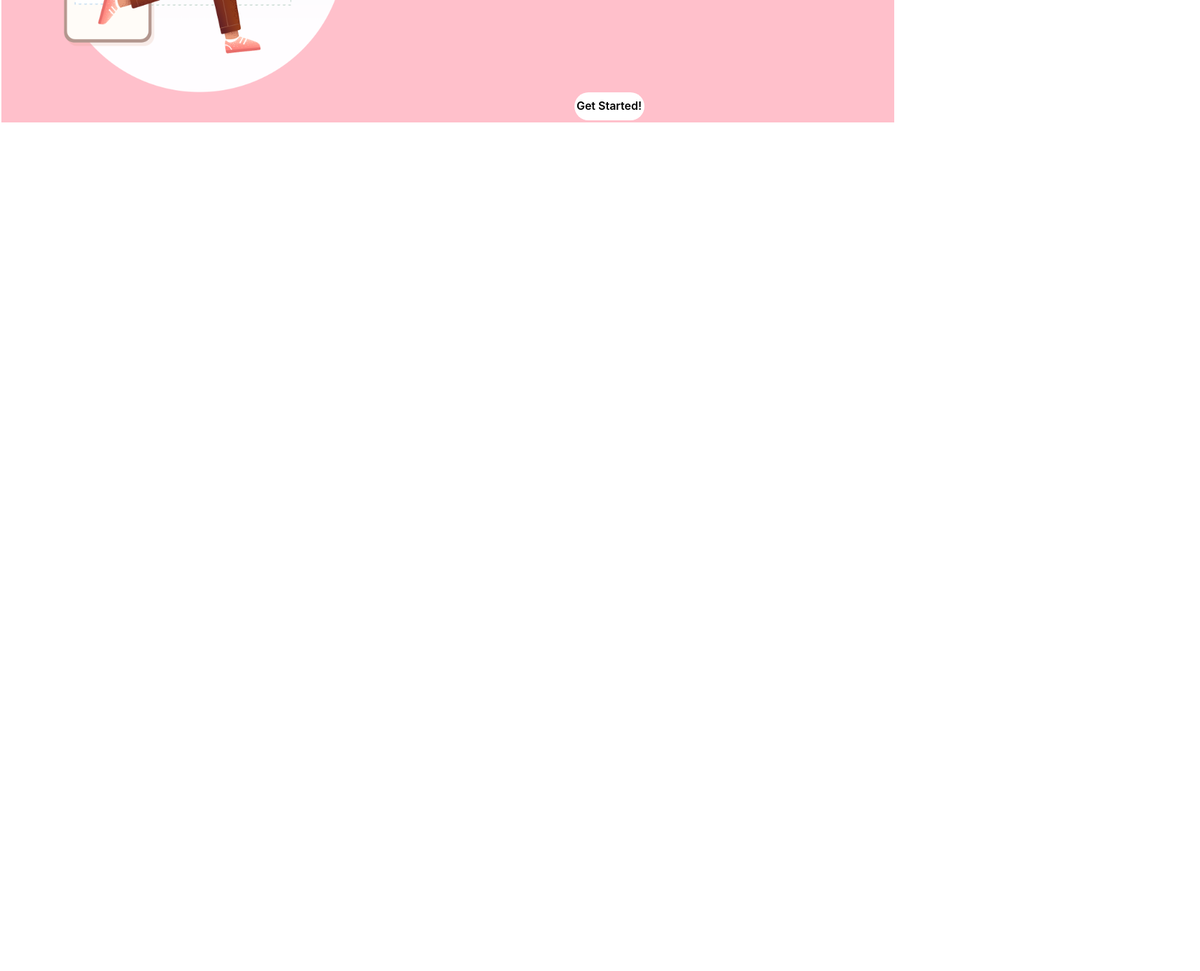
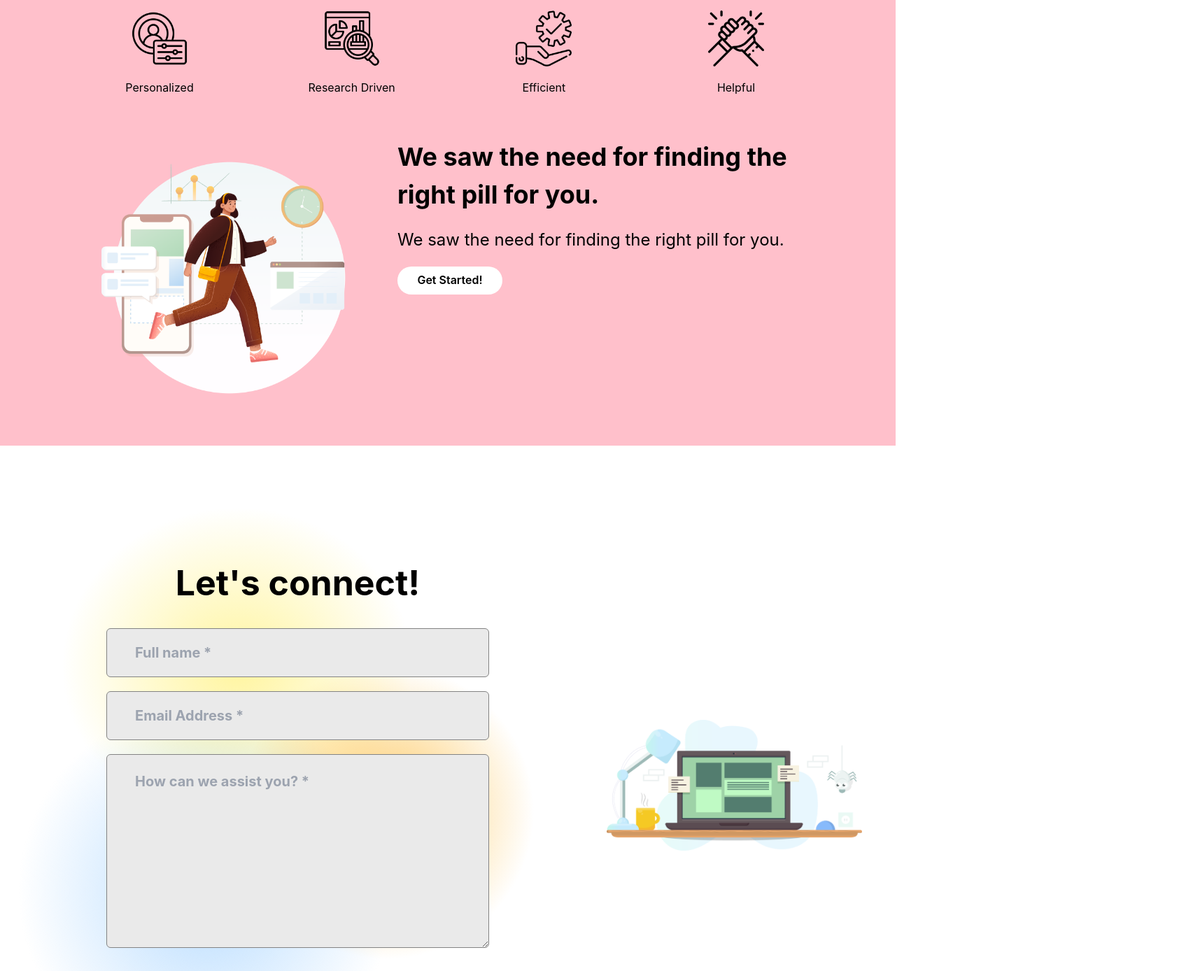
Before and after one commit to josegonz115/depdu, a React (Vite) app in the folder frontend/: page / in a window 1280 px wide. Shown: the part 1360-2748 px from the top of the page at 70% size, 1715 px wide, since content can reach past the window. Before the commit the page ends 1535 px from the top, so only its background shows below. Built offline with nearby package versions, Linux system fonts and the light colour scheme.

Commit message:
contact form

```diff
--- a/frontend/src/components/Benefits.tsx
+++ b/frontend/src/components/Benefits.tsx
@@ -8,41 +8,36 @@ import sapiens from '../images/sapiens.png';
 
 function Benefits() {
   return (
-    <Flex justifyContent="center" alignItems="center" backgroundColor="pink">
-      <Box textAlign="start">
-        <Text fontSize="50px" mb="20px" fontWeight='bold' color='black' pl='70px'>Discover the benefits</Text>
+    <Flex justifyContent="center" alignItems="center" backgroundColor="pink" width="100vw" py="40px">
+      <Box textAlign="start" width="80%">
+        <Text fontSize="50px" mb="40px" fontWeight="bold" color="black" textAlign="center">
+          Discover the benefits
+        </Text>
 
-        <HStack spacing="40px" justifyContent="center" mb="20px">
-            <Box textAlign="center" width='289px' height='100px'>
-                <Image src={personalization} width="100px" height="100px" mb="10px"/>
-                <Text color='black'>Personalized</Text>
-            </Box>
-            <Box textAlign="center" width='289px' height='100px'>
-                <Image src={research} width="100px" height="100px" mb="10px"/>
-                <Text color='black'>Research Driven</Text>
-            </Box>
-            <Box textAlign="center" width='289px' height='100px'>
-                <Image src={efficiency} width="100px" height="100px" mb="10px"/>
-                <Text color='black'>Efficient</Text>
-            </Box>
-            <Box textAlign="center" width='289px' height='100px'>
-                <Image src={help} width="100px" height="100px" mb="10px"/>
-                <Text color='black'>Helpful</Text>
-            </Box>
+        <HStack spacing="40px" justifyContent="space-between" mb="60px">
+          {[
+            { src: personalization, text: "Personalized" },
+            { src: research, text: "Research Driven" },
+            { src: efficiency, text: "Efficient" },
+            { src: help, text: "Helpful" }
+          ].map((item, index) => (
+            <VStack key={index} textAlign="center" width="200px" alignItems="center">
+              <Image src={item.src} boxSize="80px" mb="10px" />
+              <Text color="black">{item.text}</Text>
+            </VStack>
+          ))}
         </HStack>
 
-        <HStack>
-            <Image src = {sapiens} width='566px' height='500px'/>
-            <VStack m='0px'>
-                <Text fontSize="50px" fontWeight="bold" width='589px' height='219px' textAlign='left'
-                color='black'>
+        <HStack spacing="40px" alignItems="flex-start">
+          <Image src={sapiens} boxSize="400px" objectFit="cover" />
+          <VStack align="start" spacing="20px">
+            <Text fontSize="36px" fontWeight="bold" color="black">
               We saw the need for finding the right pill for you.
             </Text>
-                <Text fontSize='30px' color='black' width='589px' height='219px' textAlign='left'>
-                We saw the need for finding the right
-                    pill for you.
+            <Text fontSize="24px" color="black">
+              We saw the need for finding the right pill for you.
             </Text>
-                <Button borderRadius='30px' color='black' backgroundColor='white' width='100px'>
+            <Button borderRadius="30px" color="black" backgroundColor="white" width="150px">
               Get Started!
             </Button>
           </VStack>
--- /dev/null
+++ b/frontend/src/components/ContactForm.tsx
@@ -0,0 +1,236 @@
+
+import React, { useState } from "react";
+import computer from "../images/computer_illustration_1.png";
+import {
+  Box,
+  Button,
+  Container,
+  Flex,
+  FormControl,
+  FormErrorMessage,
+  Heading,
+  Input,
+  InputGroup,
+  InputLeftElement,
+  Textarea,
+  VStack,
+  Wrap,
+  WrapItem,
+  Text,
+  Image,
+} from "@chakra-ui/react";
+
+function YellowCircleBackground() {
+  return (
+    <Box
+      position="absolute"
+      zIndex="-1"
+      left="50%"
+      transform="translateX(-50%)"
+      bottom="0"
+      width="100%"
+    >
+      <Box
+        position="absolute"
+        top="-875px"
+        left="5%"
+        width="550px"
+        height="500px"
+        borderRadius="50%"
+        background="radial-gradient(45.49% 45.49% at 50% 50%, #FFF59F 0%, #FFF 100%)"
+      />
+      <Box
+        position="absolute"
+        top="-650px"
+        left="25%"
+        width="464px"
+        height="464px"
+        borderRadius="50%"
+        mixBlendMode="multiply"
+        background="radial-gradient(45.49% 45.49% at 50% 50%, #FDC964 0%, #FFF 100%)"
+      />
+      <Box
+        position="absolute"
+        top="-600px"
+        left="0%"
+        width="590px"
+        height="590px"
+        borderRadius="50%"
+        mixBlendMode="multiply"
+        background="radial-gradient(45.49% 45.49% at 50% 50%, #72BAFF80 0%, #FFF 100%)"
+      />
+    </Box>
+  );
+}
+
+function ContactForm() {
+  const [name, setName] = useState("");
+  const [email, setEmail] = useState("");
+  const [message, setMessage] = useState("");
+  const [errors, setErrors] = useState({});
+  const [submitted, setSubmitted] = useState(false);
+
+  const handleSubmit = (e) => {
+    e.preventDefault();
+    const newErrors = {};
+    if (!name) newErrors.name = "Must be a name";
+    if (!email) newErrors.email = "Must input email address";
+    if (!message) newErrors.message = "No message filled out";
+
+    setErrors(newErrors);
+
+    if (Object.keys(newErrors).length === 0) {
+      // Handle form submission
+      console.log("Form submitted", { name, email, message });
+      // Clear form fields
+      setName("");
+      setEmail("");
+      setMessage("");
+      setSubmitted(true);
+    }
+  };
+
+  const isFormValid = name && email && message;
+
+  return (
+    <Container
+      maxW="full"
+      mt={30}
+      centerContent
+      overflow="hidden"
+      position="relative"
+    >
+      <YellowCircleBackground />
+      <Flex alignItems="center" flexDirection={{ base: "column", md: "row" }}>
+        <Box
+          borderRadius="lg"
+          m={{ lg: 10, md: 16, sm: 4 }}
+          p={{ lg: 16, md: 5, sm: 5 }}
+        >
+          <Box>
+            <Wrap spacing={{ base: 20, lg: 20, md: 5, sm: 3 }}>
+              <WrapItem>
+                <Box borderRadius="lg">
+                  <Box m={8} color="#0B0E3F">
+                    <VStack spacing={5} as="form" onSubmit={handleSubmit}>
+                      <Heading
+                        color="black"
+                        fontSize="50px"
+                        fontWeight="bold"
+                        pb="15px"
+                      >
+                        Let&apos;s connect!
+                      </Heading>
+
+                      {submitted && (
+                        <Text color="green.500" fontWeight="bold">
+                          Submitted!
+                        </Text>
+                      )}
+
+                      <FormControl id="name" isInvalid={errors.name} isRequired>
+                        <InputGroup borderColor="#838383">
+                          <InputLeftElement pointerEvents="none" />
+                          <Input
+                            backgroundColor="#EAEAEA"
+                            color="#7F7F7F"
+                            type="text"
+                            size="md"
+                            placeholder="Full name *"
+                            fontSize="20px"
+                            fontWeight="bold"
+                            height="70px"
+                            value={name}
+                            onChange={(e) => setName(e.target.value)}
+                          />
+                        </InputGroup>
+                        {errors.name && (
+                          <FormErrorMessage>{errors.name}</FormErrorMessage>
+                        )}
+                      </FormControl>
+
+                      <FormControl
+                        id="email"
+                        isInvalid={errors.email}
+                        isRequired
+                      >
+                        <InputGroup borderColor="#838383">
+                          <InputLeftElement pointerEvents="none" />
+                          <Input
+                            backgroundColor="#EAEAEA"
+                            color="#7F7F7F"
+                            type="email"
+                            size="md"
+                            placeholder="Email Address *"
+                            fontSize="20px"
+                            fontWeight="bold"
+                            height="70px"
+                            value={email}
+                            onChange={(e) => setEmail(e.target.value)}
+                          />
+                        </InputGroup>
+                        {errors.email && (
+                          <FormErrorMessage>{errors.email}</FormErrorMessage>
+                        )}
+                      </FormControl>
+
+                      <FormControl
+                        id="message"
+                        isInvalid={errors.message}
+                        isRequired
+                        width="547px"
+                        height="277px"
+                      >
+                        <Textarea
+                          borderColor="#838383"
+                          backgroundColor="#EAEAEA"
+                          placeholder="How can we assist you? *"
+                          p="25px 0px 0px 40px"
+                          fontWeight="bold"
+                          color="#7F7F7F"
+                          fontSize="20px"
+                          height="277px"
+                          value={message}
+                          onChange={(e) => setMessage(e.target.value)}
+                        />
+                        {errors.message && (
+                          <FormErrorMessage>{errors.message}</FormErrorMessage>
+                        )}
+                      </FormControl>
+
+                      <FormControl
+                        id="submit"
+                        display="flex"
+                        justifyContent="center"
+                        pt="15px"
+                      >
+                        <Button
+                          type="submit"
+                          variant="solid"
+                          bg="#FFF177"
+                          color="black"
+                          borderRadius="10px"
+                          p="25px 25px 25px 25px"
+                          boxShadow="2px 3px 4.3px 0px rgba(0, 0, 0, 0.25)"
+                          _hover={{}}
+                          disabled={!isFormValid}
+                        >
+                          Send Message
+                        </Button>
+                      </FormControl>
+                    </VStack>
+                  </Box>
+                </Box>
+              </WrapItem>
+            </Wrap>
+          </Box>
+        </Box>
+        <Box m={8}>
+          <Image src={computer} alt="Team Up" />
+        </Box>
+      </Flex>
+    </Container>
+  );
+}
+
+export default ContactForm;
--- a/frontend/src/index.css
+++ b/frontend/src/index.css
@@ -10,7 +10,6 @@
 
   color-scheme: light dark;
   color: rgba(255, 255, 255, 0.87);
-  background-color: white;
 
   font-synthesis: none;
   text-rendering: optimizeLegibility;
--- a/frontend/src/routes/LandingPage.tsx
+++ b/frontend/src/routes/LandingPage.tsx
@@ -2,15 +2,19 @@ import React from 'react';
 import { Box, VStack } from "@chakra-ui/react";
 import Intro from '../components/Intro';
 import Benefits from '../components/Benefits';
+import ContactForm from '../components/ContactForm';
 
 function LandingPage() {
   return (
     <VStack spacing={0}>
-      <Box>
+      <Box height='150vh'>
         <Intro/>
       </Box>
       <Box mt="20px">
         <Benefits/>
+      </Box>
+      <Box>
+        <ContactForm/>
       </Box>
     </VStack>
   );
```
Also changed, not shown: frontend/src/components/Intro.tsx (+14 -14 lines), frontend/src/images/computer_illustration_1.png (added). Lines whose indentation alone changed are shown as unchanged.
